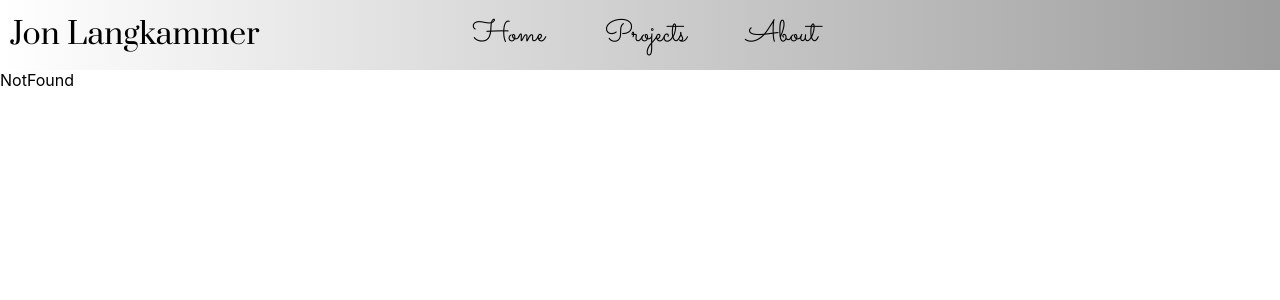
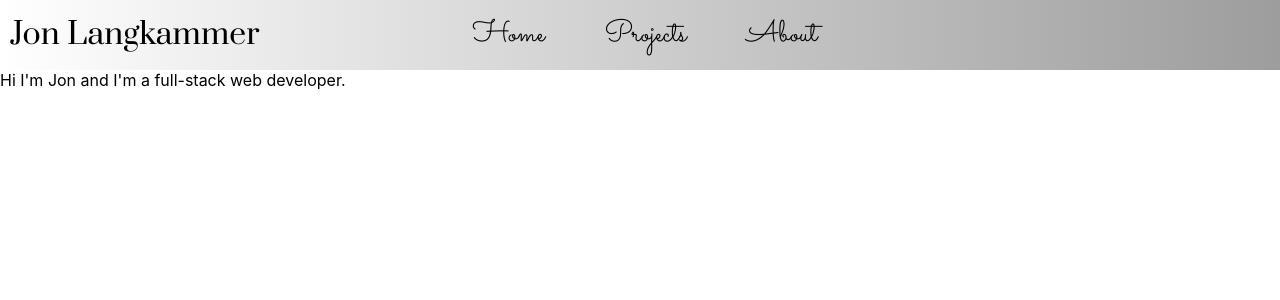
Before and after one commit to ConditionalStatementLifestyle/portfolio, a React (Create React App) app: page /intro in a window 1280 px wide. Before the commit this address led to /404. Shown: the top 300 px of the page. Built offline with nearby package versions, Linux system fonts and the light colour scheme.

Commit message:
removed about page, added intro page, set intro to default route

```diff
--- a/src/App.js
+++ b/src/App.js
@@ -1,8 +1,8 @@
 import React from 'react';
 import './App.css';
+import Intro from './Pages/Intro'
 import Home from './Pages/Home'
 import Projects from './Pages/Projects'
-import About from './Pages/About'
 import NotFound from './Pages/NotFound'
 import {BrowserRouter as Router, Route, Redirect, Switch} from 'react-router-dom'
 import Navbar from './Components/Navbar'
@@ -14,10 +14,10 @@ function App() {
       <Router>
         <Navbar/>
         <Switch>
-          <Route exact path='/' render={() => <Redirect to='/home'/>}/>
+          <Route exact path='/' render={() => <Redirect to='/intro'/>}/>
+          <Route exact path='/intro' render={() => <Intro/>}/>
           <Route exact path='/home' render={() => <Home/>}/>
           <Route exact path='/projects' render={() => <Projects/>}/>
-          <Route exact path='/about' render={() => <About/>}/>
           <Route exact path='/404' render={() => <NotFound />}/>
           <Route path='*' render={() => <Redirect to='/404'/>} />
         </Switch>
--- a/src/Pages/About.js
+++ /dev/null
@@ -1,11 +0,0 @@
-import React from 'react'
-
-export default function About() {
-
-
-    return (
-        <div>
-            About
-        </div>
-    )
-}
--- a/src/Pages/Home.js
+++ b/src/Pages/Home.js
@@ -2,7 +2,6 @@ import React from 'react'
 
 import back0 from '../Pictures/back0.jpg'
 import back1 from '../Pictures/back1.jpg'
-import { relative } from 'path';
 
 var images = {
   0: `url(${back0})`,
--- /dev/null
+++ b/src/Pages/Intro.js
@@ -0,0 +1,9 @@
+import React from 'react'
+
+export default function Intro() {
+    return (
+        <div>
+            Hi I'm Jon and I'm a full-stack web developer.
+        </div>
+    )
+}
```
